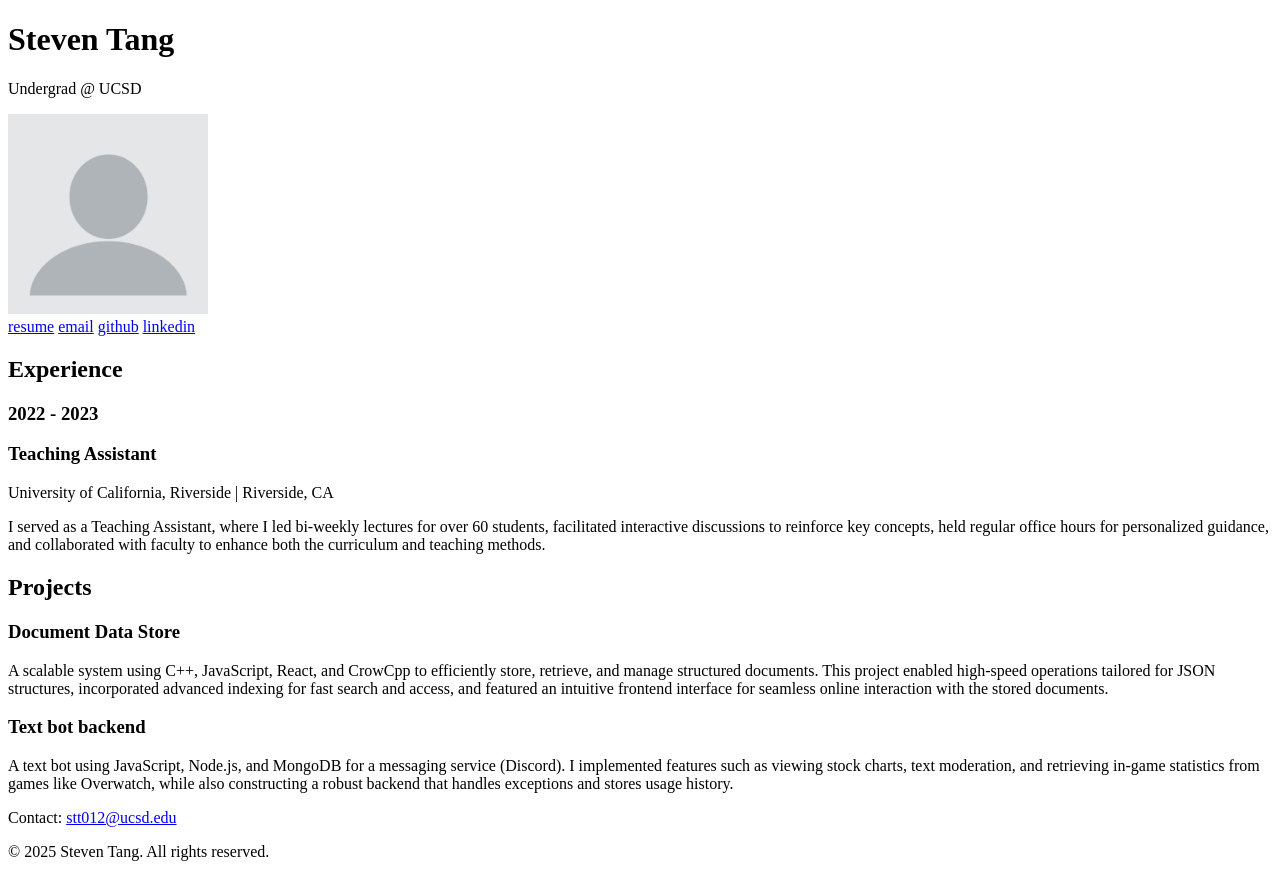
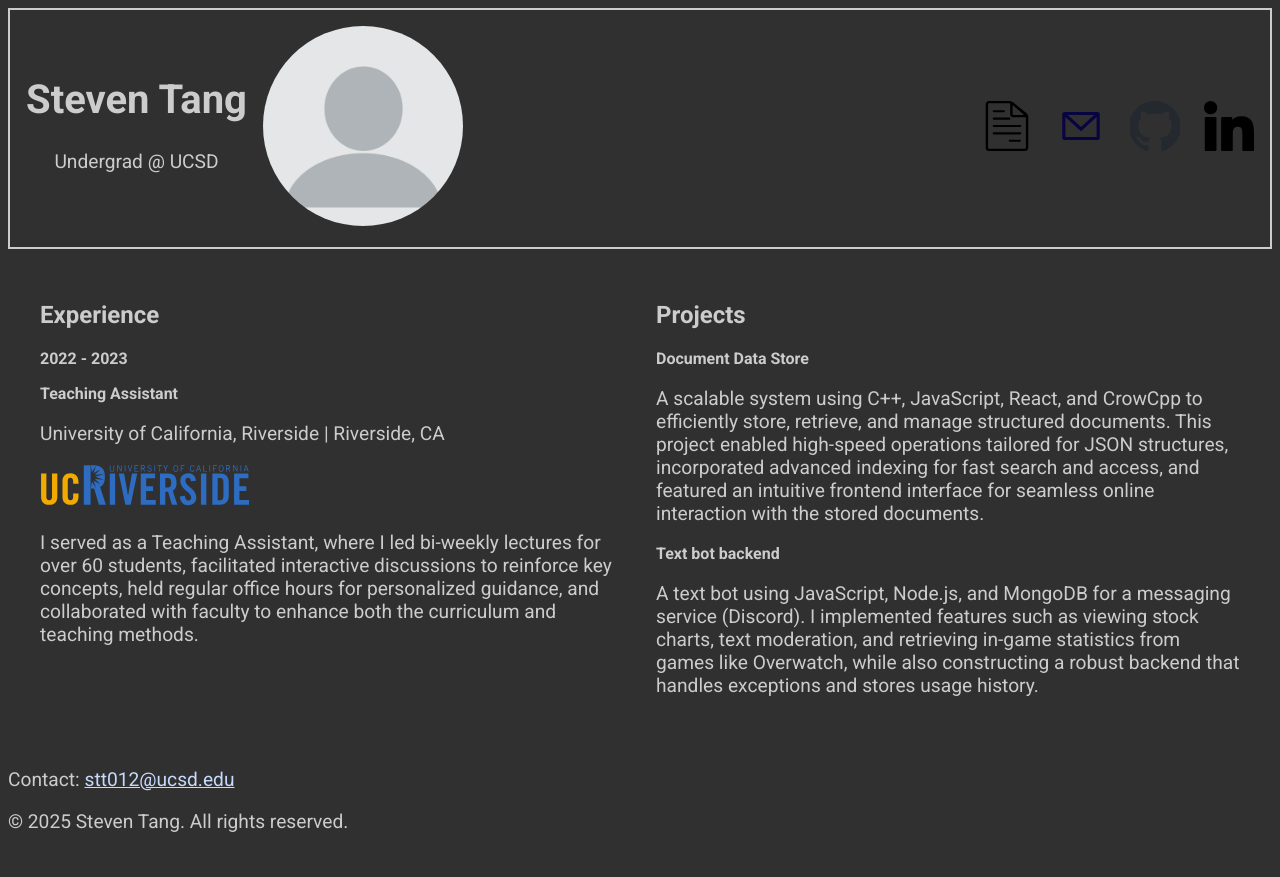
Before and after one commit to steventang5/cse134-hw4, a plain HTML site: page index.html in a window 1280 px wide. After the commit the page ends 852 px from the top, so only its background shows below. Drawn offline with Linux system fonts and the light colour scheme.

Commit message:
added css and more pictures

```diff
--- a/index.html
+++ b/index.html
@@ -3,21 +3,31 @@
     <head>
         <meta charset="utf-8">
         <meta name="viewport" content="width=device-width">
+        <link rel="icon" href="favicon.ico">
+        <link rel="stylesheet" href="styles.css">
+        <link rel="preconnect" href="https://fonts.googleapis.com">
+        <link rel="preconnect" href="https://fonts.gstatic.com" crossorigin>
+        <link href="https://fonts.googleapis.com/css2?family=Roboto:ital,wght@0,100..900;1,100..900&display=swap" rel="stylesheet">
         <title>Steven Tang - Portfolio</title>
     </head>
 
     <body>
         <header>
-            <h1>Steven Tang</h1>
-            <p>Undergrad @ UCSD</p>
+            <div id = "header-info">
+                <h1>Steven Tang</h1>
+                <p>Undergrad @ UCSD</p>
+            </div>
+            <picture id="profile-pic">
+                <source srcset="profile/highProfile.png">
+                <img src="profile/lowProfile.jpg" alt = "Steven Tang's temporary Profile Picture">
+            </picture>
 
-            <img src="profile.png" alt = "Steven Tang's temporary Profile Picture" width="200">
 
             <nav>
-                <a target = "_blank" href="resume.pdf" id ="resume">resume</a>
-                <a target = "_blank" href="mailto:stt012@ucsd.edu" id="email">email</a>
-                <a target = "_blank" href="https://github.com/steventang5" id ="github">github</a>
-                <a target = "_blank" href="https://www.linkedin.com/in/steven-tang-928667309/" id="linkedin">linkedin</a>
+                <a target = "_blank" href="resume.pdf" id ="resume"><img src = "nav/resume.svg" alt="link to resume"></a>
+                <a target = "_blank" href="mailto:stt012@ucsd.edu" id="email"><img src = "nav/email.svg" alt="email me"></a>
+                <a target = "_blank" href="https://github.com/steventang5" id ="github"><img src = "nav/github.svg" alt="My github page"></a>
+                <a target = "_blank" href="https://www.linkedin.com/in/steven-tang-928667309/" id="linkedin"><img src = "nav/linkedin.svg" alt="My linkedin page"></a>
             </nav>
         </header>
 
@@ -28,8 +38,9 @@
                 <h2>Experience</h2>
                 <article class = "experience-item">
                     <h3>2022 - 2023</h3>
-                    <h3>Teaching Assistant</h3>
+                    <h3 class = "role">Teaching Assistant</h3>
                     <p>University of California, Riverside | Riverside, CA</p>
+                    <img src="ucr.svg" alt="ucr logo">
                     <p>I served as a Teaching Assistant, where I led bi-weekly lectures for over 60 students, facilitated interactive discussions to reinforce key concepts, held regular office hours for personalized guidance, and collaborated with faculty to enhance both the curriculum and teaching methods.</p>
                 </article>
             </section>
@@ -51,7 +62,7 @@
 
 
         <footer>
-            <p>Contact: <a href="mailto:stt012@ucsd.edu">stt012@ucsd.edu</a></p>
+            <p>Contact: <a id="footer-email" href="mailto:stt012@ucsd.edu">stt012@ucsd.edu</a></p>
             <p>&copy; 2025 Steven Tang. All rights reserved.</p>
         </footer>
 
--- /dev/null
+++ b/styles.css
@@ -0,0 +1,146 @@
+:root {
+  --background-color: #303030;
+  --text-color: #cccccc;
+  --link-color: #8ab4f8;
+  --font-main: 'Roboto', Arial, sans-serif;
+}
+
+@keyframes fadeIn {
+  from { opacity: 0; }
+  to { opacity: 1; }
+}
+
+body {
+
+  background-color: var(--background-color);
+  color: var(--text-color);
+  font-family: var(--font-main);
+
+  font-size: 1rem;
+
+  header {
+    display: flex;
+    gap: 1rem;
+
+
+    animation: fadeIn 1s ease-in-out;
+    text-align: center;
+    padding: 1rem 0;
+
+    /* Example of using the experimental :has() selector */
+    &:has(img) {
+      border: 2px solid var(--text-color);
+      padding: 1rem;
+    }
+
+    #header-info {
+      margin-bottom: 1rem;
+    }
+
+    #profile-pic {
+      img{
+        width:200px;
+        height:200px;
+        flex-shrink: 0;
+        border-radius: 50%;
+      }
+    }
+    nav {
+      img {
+        width: 50px;
+        height: 50px;
+        object-fit: cover;
+      }
+      a {
+        display: inline-block;
+        transition: color 0.3s ease, transform 0.3s ease;
+
+        &:hover {
+          transform: scale(1.25);
+        }
+      }
+    }
+  }
+
+  main {
+    display: grid;
+    grid-template-columns: 1fr;
+    gap: 2rem;
+    padding: 1rem;
+  }
+
+  h1 {
+    font-size: 2.5rem;
+  }
+  h2 {
+    font-size: 1.5rem;
+  }
+  h3 {
+    font-size: 1rem;
+  }
+  a {
+    color: var(--link-color);
+  }
+}
+
+#footer-email {
+  color: color-mix(in srgb, #ffffff 50%, var(--link-color) 50%);
+}
+
+
+@media (min-width: 600px) {
+  body {
+    font-size: 1.1rem;
+    main {
+      display: grid;
+      gap: 2rem;
+      grid-template-columns: 1fr 1fr;
+      padding: 2rem;
+    }
+  }
+
+  header {
+    padding: 1.5rem 0;
+  }
+
+  h1 {
+    font-size: 3rem;
+  }
+  h2 {
+    font-size: 2rem;
+  }
+  h3 {
+    font-size: 1.25rem;
+  }
+}
+
+@media (min-width: 1024px) {
+
+
+  body {
+    font-size: 1.2rem;
+    main {
+      display: grid;
+      gap: 2rem;
+      grid-template-columns: 1fr 1fr;
+      padding: 2rem;
+    }
+  }
+
+  header {
+    display: flex;
+    align-items: center;
+    justify-content: space-between;
+    text-align: left;
+    padding: 2rem 1rem;
+  }
+
+
+  header nav {
+    flex: 1;
+    display: flex;
+    justify-content: flex-end;
+    gap: 1.5rem;
+  }
+
+}
```
Also changed, not shown: favicon.ico (added), nav/email.svg (added), nav/github.svg (added), nav/linkedin.svg (added), nav/resume.svg (added), profile/highProfile.png (renamed from profile.png), profile/lowProfile.jpg (added), ucr.svg (added).
